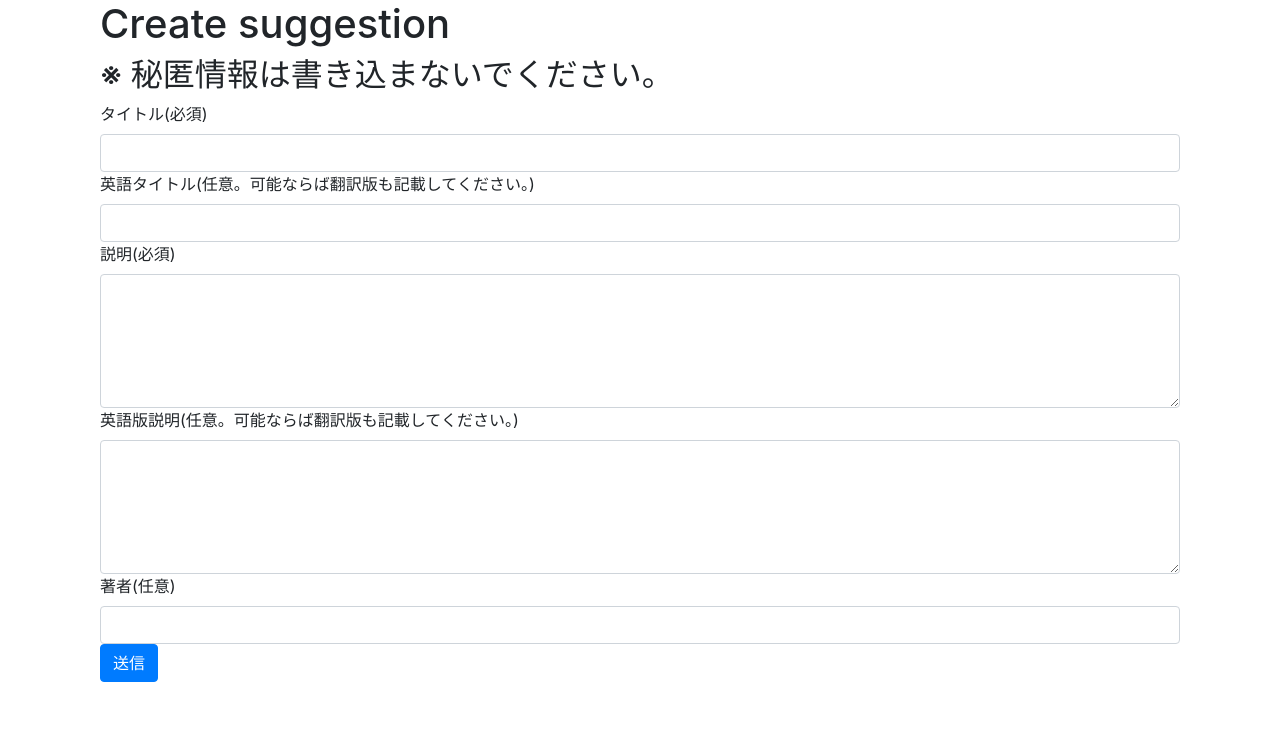
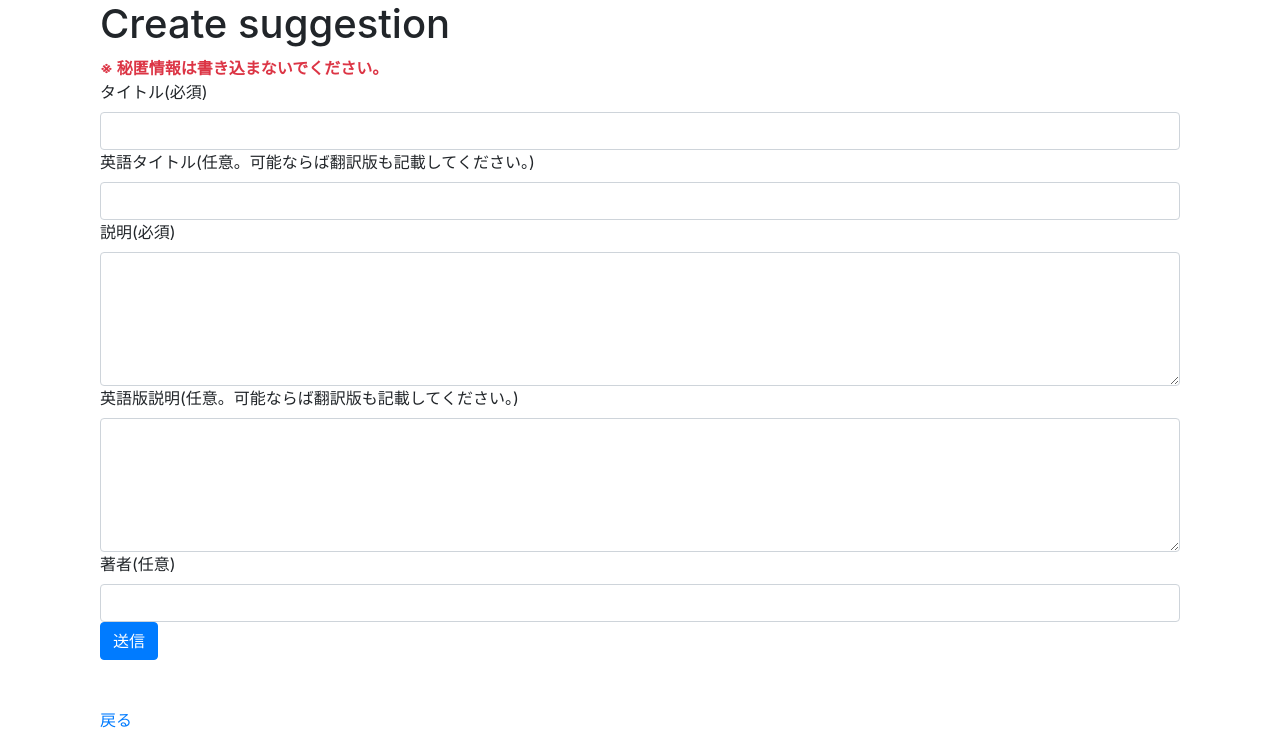
Before and after one commit to nisioka/suggestion-box, a Flask app: page /ja/create in a window 1280 px wide. Shown: the part 56-800 px from the top of the page. Run offline with Flask 2, Linux system fonts and the light colour scheme; some libraries are stand-ins or nearby versions.

Commit message:
デバッグ対応。

```diff
--- a/app/templates/create.html
+++ b/app/templates/create.html
@@ -1,7 +1,7 @@
 {% extends "base.html" %}
 {% block body %}
 <h1>Create suggestion</h1>
-<h2>WARNING! Do not write confidential information.</h2>
+<strong class="text-danger">WARNING! Do not write confidential information.</strong>
 <form action="{{ url_for('create') }}" method="post">
 
     <label>title(required)</label>
@@ -18,4 +18,7 @@
            onclick='return confirm("Once created, this cannot be updated or deleted.\nDo you want to create?")'>
 
 </form>
+
+<br><br>
+<a href="/">back</a>
 {% endblock %}
--- a/app/templates/create_ja.html
+++ b/app/templates/create_ja.html
@@ -1,7 +1,7 @@
 {% extends "base.html" %}
 {% block body %}
 <h1>Create suggestion</h1>
-<h2>※ 秘匿情報は書き込まないでください。</h2>
+<strong class="text-danger">※ 秘匿情報は書き込まないでください。</strong>
 <form action="{{ url_for('create') }}" method="post">
 
     <label>タイトル(必須)</label>
@@ -18,4 +18,7 @@
            onclick='return confirm("一度作成すると更新も削除もできません。\n作成してもよろしいですか？")'>
 
 </form>
+
+<br><br>
+<a href="/ja">戻る</a>
 {% endblock %}
--- a/app/templates/view.html
+++ b/app/templates/view.html
@@ -22,4 +22,5 @@
 <p>created date: {{ result.created }}</p>
 
 <br><br>
+<a href="/">back</a>
 {% endblock %}
--- a/app/templates/view_ja.html
+++ b/app/templates/view_ja.html
@@ -21,4 +21,5 @@
 <p>作成日：{{ result.created }}</p>
 
 <br><br>
+<a href="/ja">戻る</a>
 {% endblock %}
```
